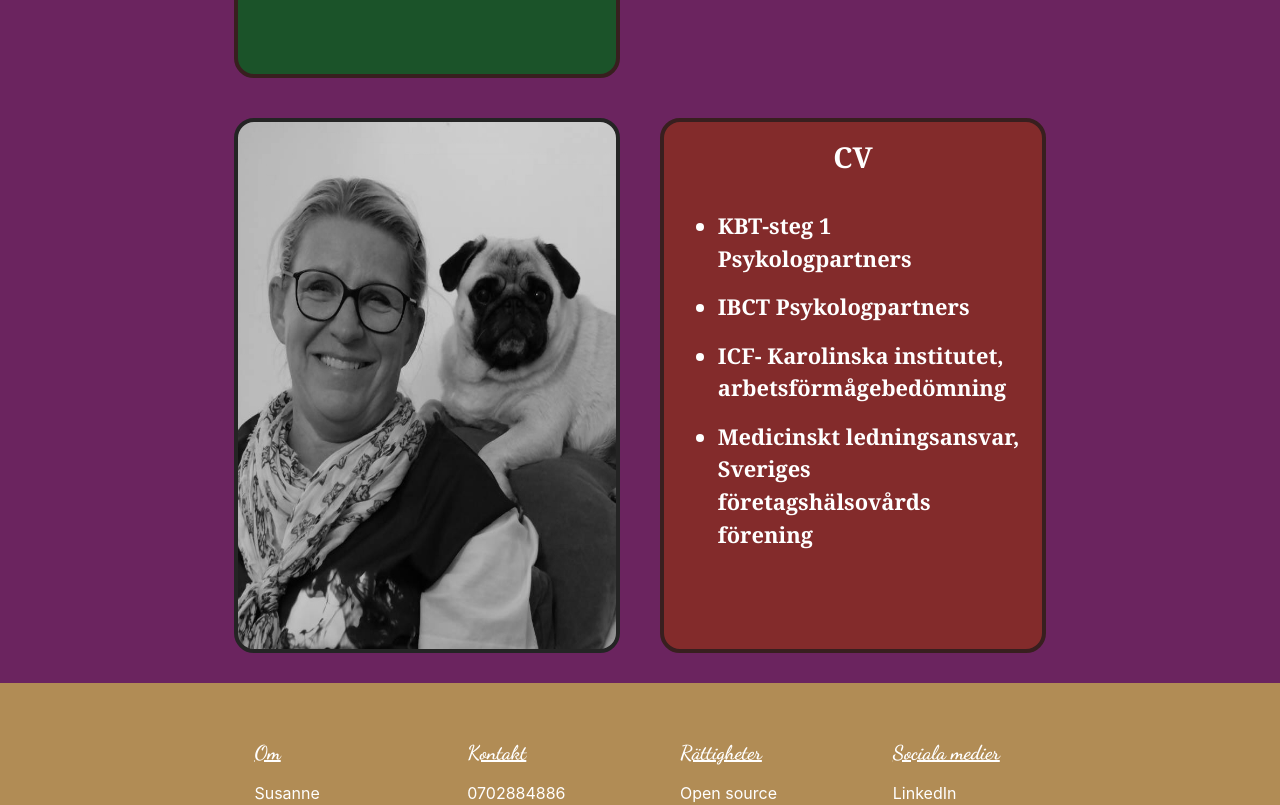
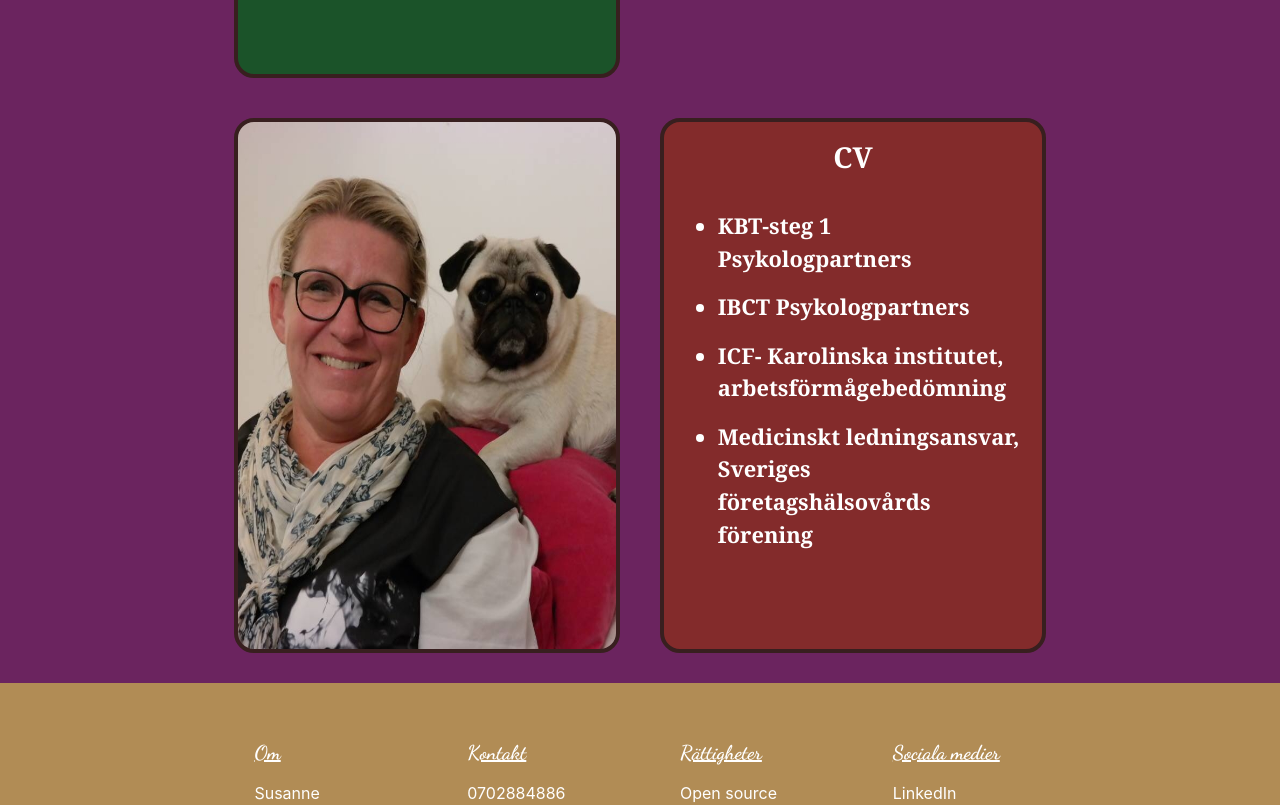
Before and after one commit to filippennsater/sp-website, a React (Create React App) app: page /about in a window 1280 px wide. Shown: the part 568-1373 px from the top of the page. Built offline with nearby package versions, Linux system fonts and the light colour scheme.

Commit message:
renamed the image and removed the saturation effect in AboutSection

```diff
--- a/src/pages/about/AboutSection.scss
+++ b/src/pages/about/AboutSection.scss
@@ -47,16 +47,16 @@
 
 .info-card3 {
     background-color: #1b5329;
-    background: url('../../../public/images/MoP2.jpg') center center/cover no-repeat;
-    filter: saturate(0%);
+    background: url('../../../public/images/MoP.jpg') center center/cover no-repeat;
+    //filter: saturate(0%);
     transition: 500ms;
 }
 
-.info-card3:hover {
+/*.info-card3:hover {
     background-color: #155826;
     filter: saturate(100%);
     transition: 500ms;
-}
+}*/
 
 .info-card4 {
     background-color: #832b2b;
```
Also changed, not shown: public/images/MoP.jpg (renamed from public/images/MoP2.jpg).
